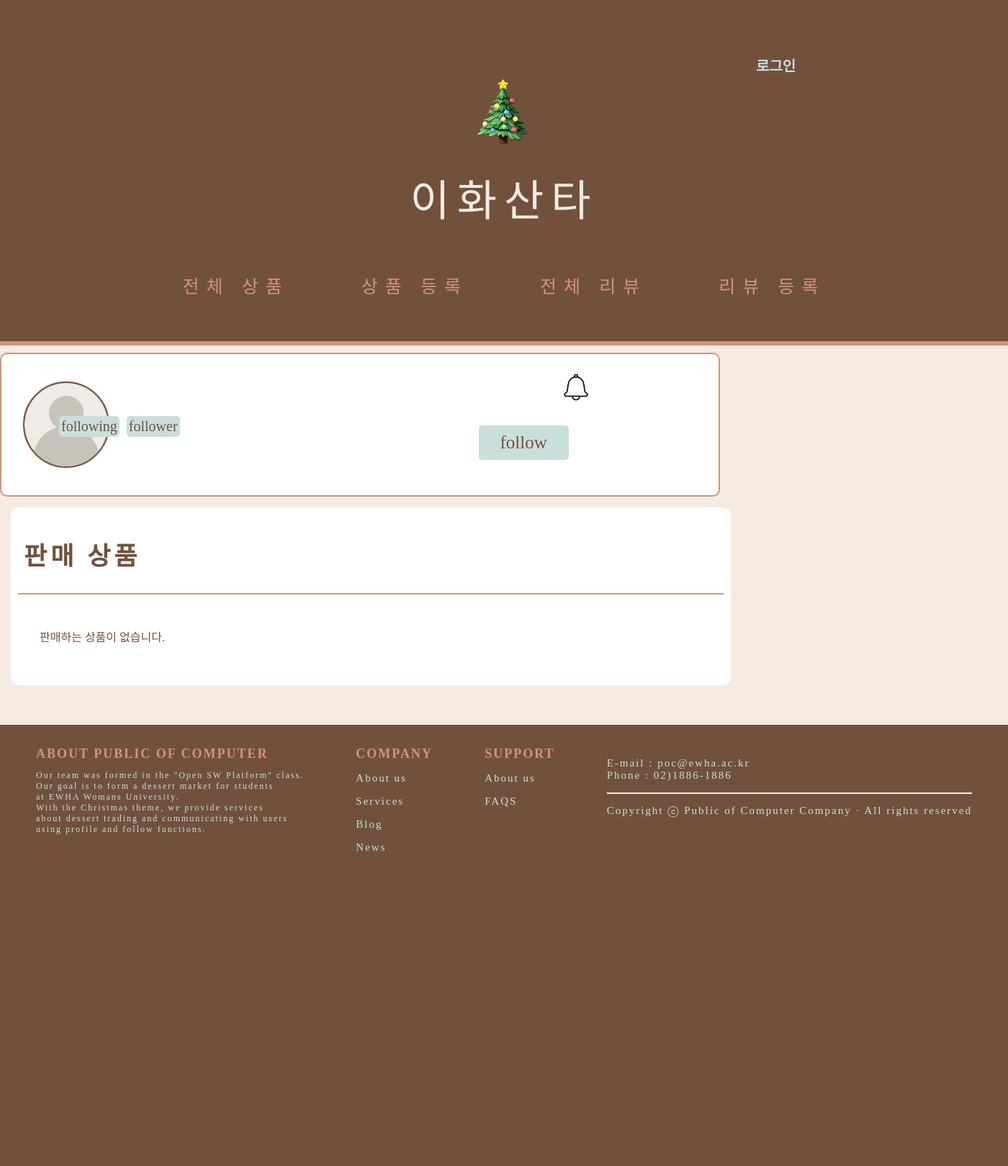
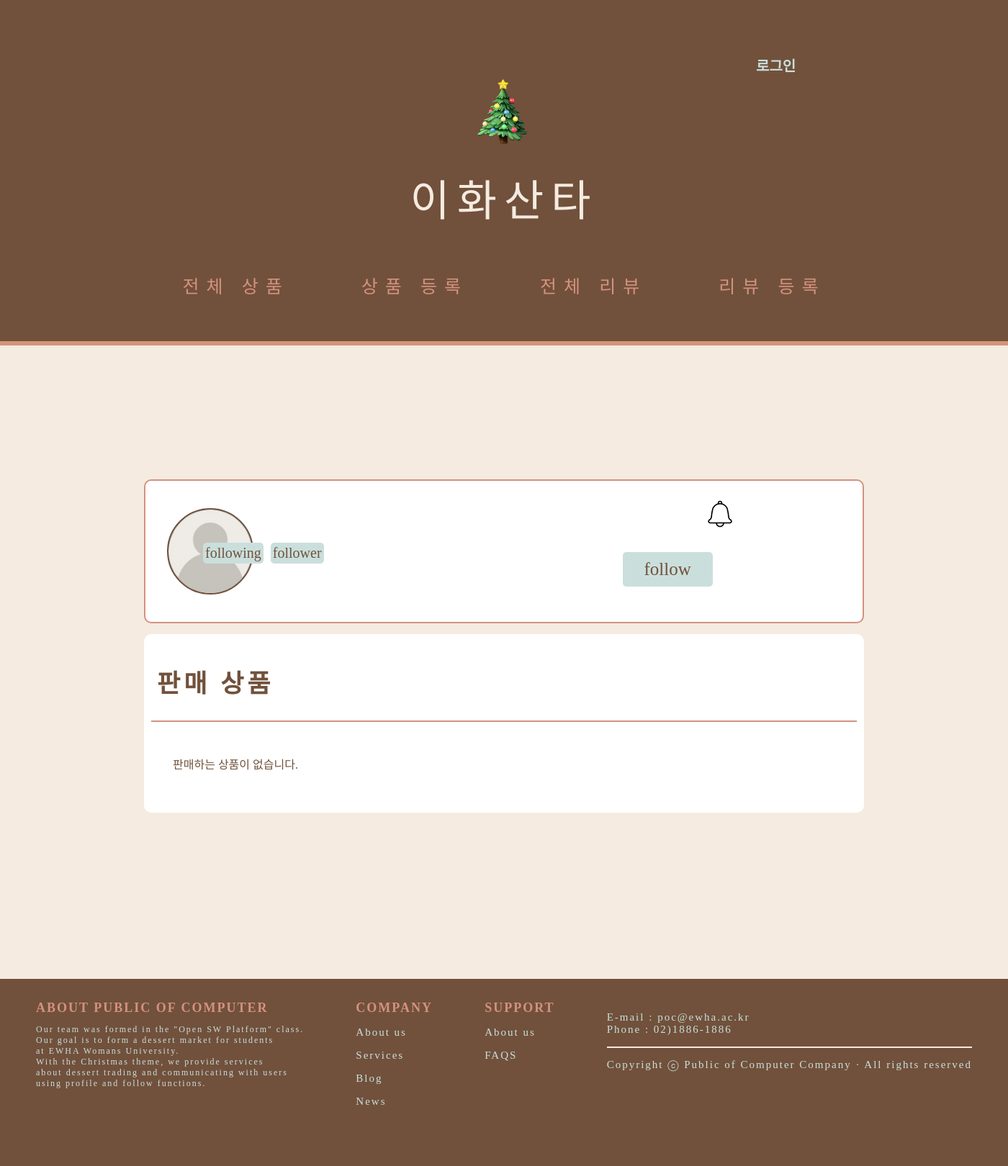
Before and after one commit to nomellc/OSP_ewhaMarket, a Flask app: template templates/yourpage.html in a window 1400 px wide. Shown: the whole page at 72% size. Before the commit the page ends 1182 px from the top, so only its background shows below. Run offline with Flask 3, Linux system fonts and the light colour scheme; the template is opened without the code that fills it, so the values that code supplies are empty; some web fonts are replaced.

Commit message:
div 수정

```diff
--- a/templates/yourpage.html
+++ b/templates/yourpage.html
@@ -8,8 +8,10 @@
 </head>
 
 <body>
-  <div class="nine-container">
-    <div class="nine-user-profile">
+   <div class = "box-container">
+
+    <div class="nine-user-container">
+        <div class="nine-user-profile">
       <p class="user-profile-img">
         <img src="../../static/images/mypage.jpeg" alt="사용자 프로필 사진" />
       </p>
@@ -112,5 +114,6 @@
       </div>
     </div>
   </div>
+    </div>
 </body>
 {% endblock section %}
```
